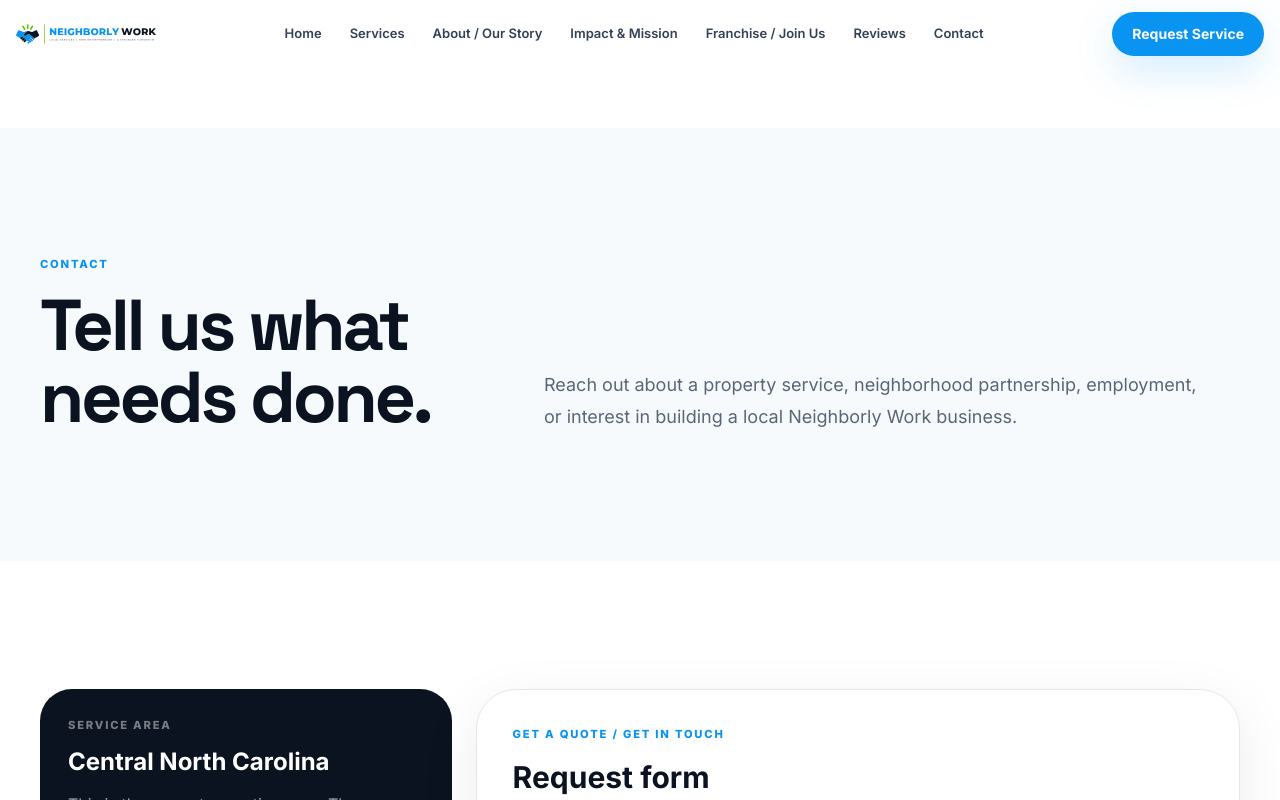
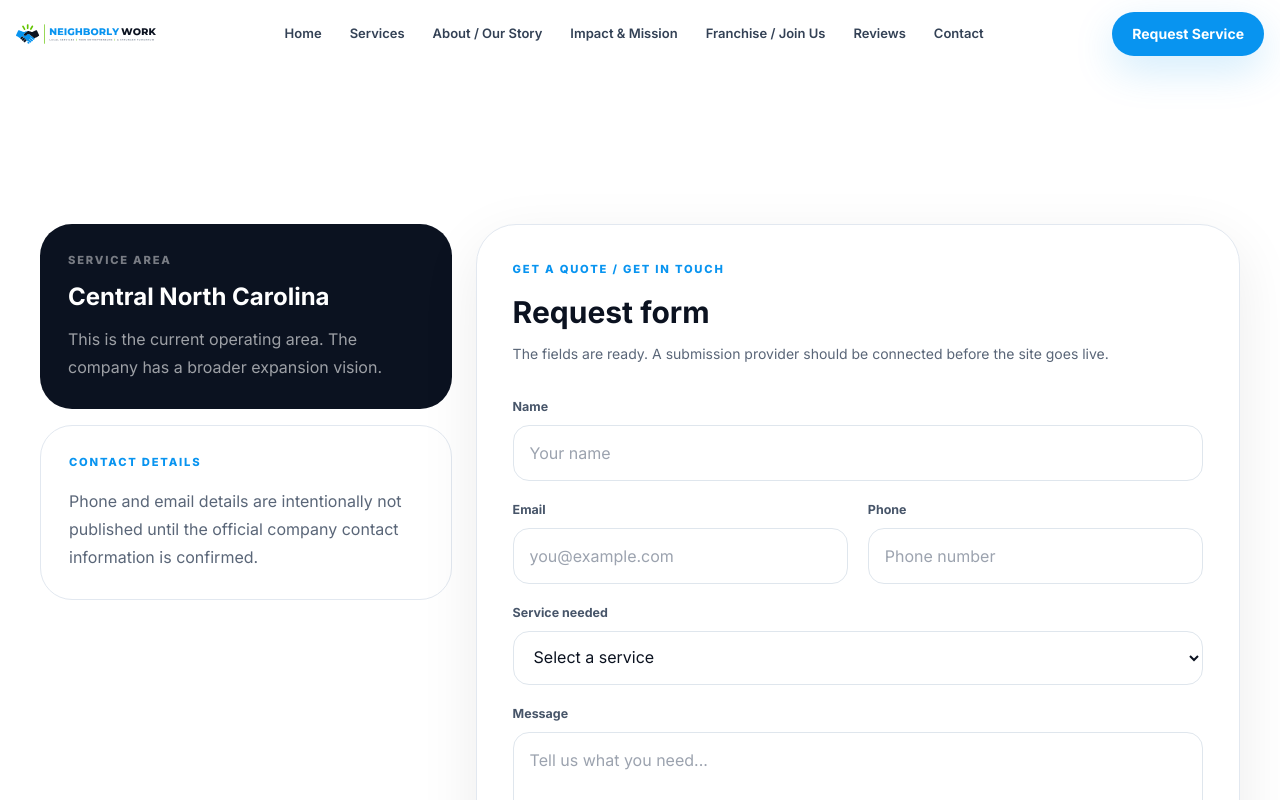
Before and after one commit to tyler-puetzer/neighborly-work, a Next.js app: page /contact in a window 1280 px wide. Shown: the top 800 px of the page. Built offline with nearby package versions, Linux system fonts and the light colour scheme.

Commit message:
Start contact page directly with request form

```diff
--- a/app/contact/page.tsx
+++ b/app/contact/page.tsx
@@ -7,23 +7,7 @@ export const metadata = {
 
 export default function ContactPage() {
   return (
-    <main className="pt-32">
-      <section className="section-pad bg-[#f7fafc]">
-        <div className="container-nw">
-          <div className="grid gap-10 lg:grid-cols-[.8fr_1.2fr] lg:items-end">
-            <FadeUp>
-              <div>
-                <div className="eyebrow text-[#0894F0]">Contact</div>
-                <h1 className="display mt-4 text-5xl font-bold sm:text-7xl">Tell us what needs done.</h1>
-              </div>
-            </FadeUp>
-            <FadeUp delay={0.08}>
-              <p className="max-w-2xl text-lg leading-8 text-[#5A6678]">Reach out about a property service, neighborhood partnership, employment, or interest in building a local Neighborly Work business.</p>
-            </FadeUp>
-          </div>
-        </div>
-      </section>
-
+    <main className="pt-24">
       <section className="section-pad">
         <div className="container-nw">
           <div className="grid gap-6 lg:grid-cols-[.7fr_1.3fr]">
```
